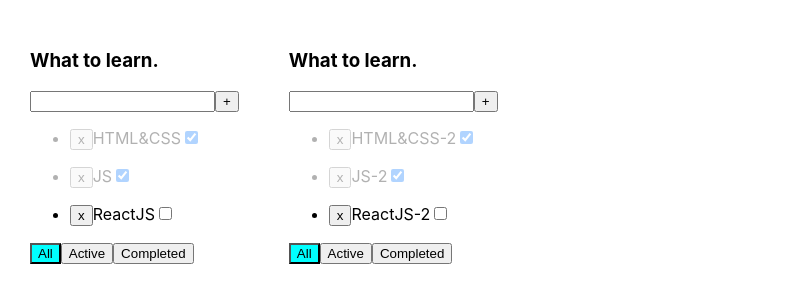
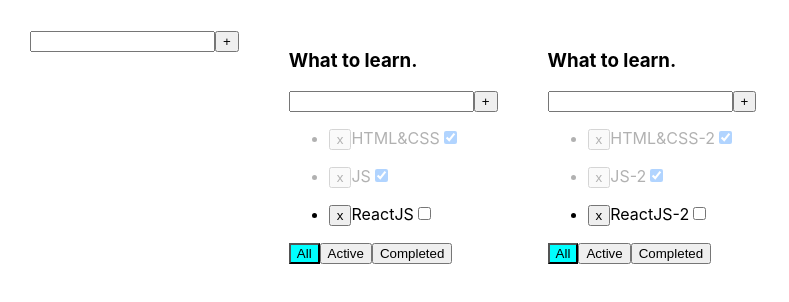
Before and after one commit to andbudha/my_todolist, a React (Create React App) app: page / in a window 1280 px wide. Shown: the top 302 px of the page, without its empty margins (0-789 px from the left). Built offline with nearby package versions, Linux system fonts and the light colour scheme.

Commit message:
add-list functionality added

```diff
--- a/src/App.tsx
+++ b/src/App.tsx
@@ -2,6 +2,7 @@ import React, {useState} from 'react';
 import './App.css';
 import {TaskType, Todolist} from "./components/Todolist/Todolist";
 import {v1} from "uuid";
+import {Input} from "./components/Input/Input";
 
 
 export type TaskFilterType = 'all' | 'active' | 'completed';
@@ -45,8 +46,7 @@ function App() {
 
     //task adding func
     const addTask = (todolistID: string, inputValue: string) => {
-        const newID = v1();
-        const newTask: TaskType =  {id: newID, title: inputValue, isDone: true}
+        const newTask: TaskType =  {id: v1(), title: inputValue, isDone: false}
         setTasks({...tasks, [todolistID]:[newTask, ...tasks[todolistID]]})
     }
 
@@ -60,8 +60,16 @@ function App() {
         setTasks({...tasks, [todolistID]:[...tasks[todolistID].map(task=>task.id === taskID ? {...task, isDone} : task)]})
     }
 
+    //new-list adding function
+    const addNewListHandler = (inputValue: string) => {
+        const newID = v1();
+        const newList: ToDoListType = {id: newID, title: inputValue, filter: 'all'}
+        setToDoList([...toDoList, newList]);
+        setTasks({...tasks,[newID]:[]})
+    }
     return (
         <div className="App">
+            <Input getInputValue={addNewListHandler}/>
             {toDoList.map(list=>{
                 //task filter conditioning
                 let filteredTasks = tasks[list.id];
```
